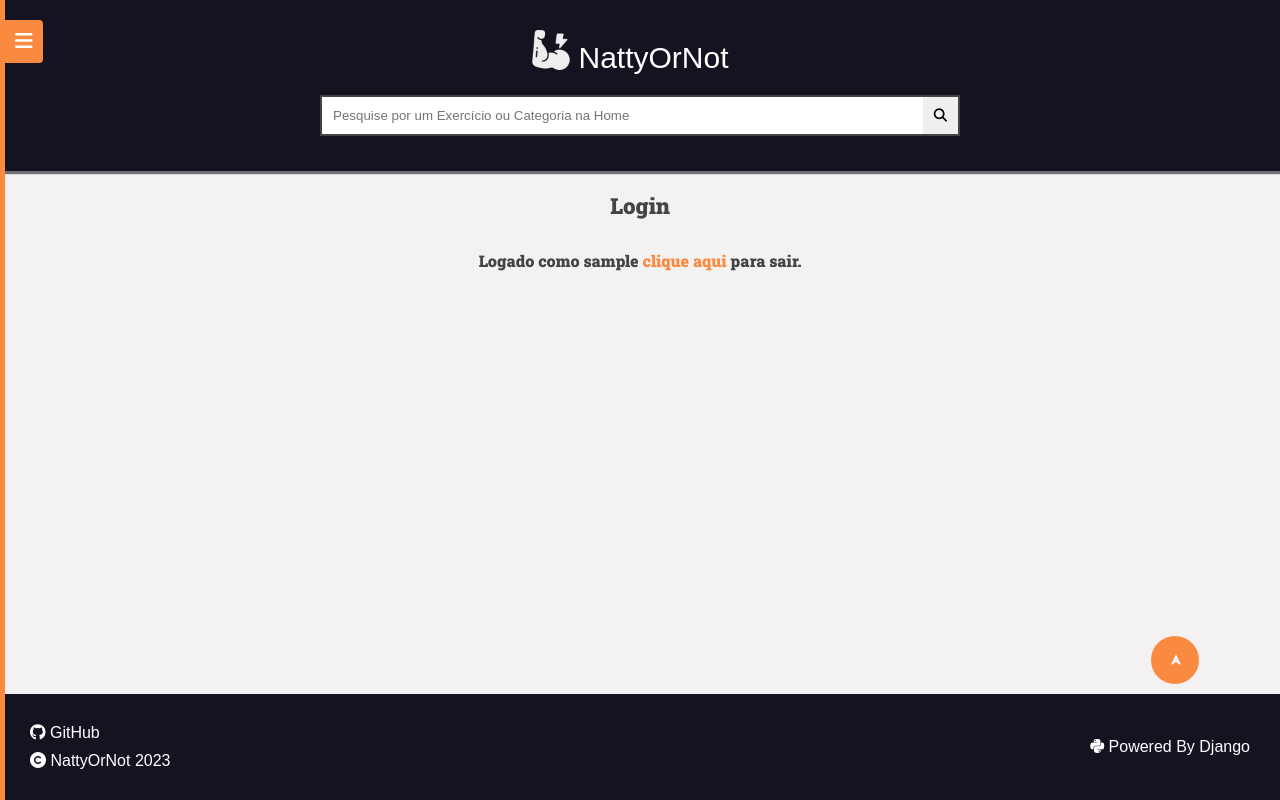
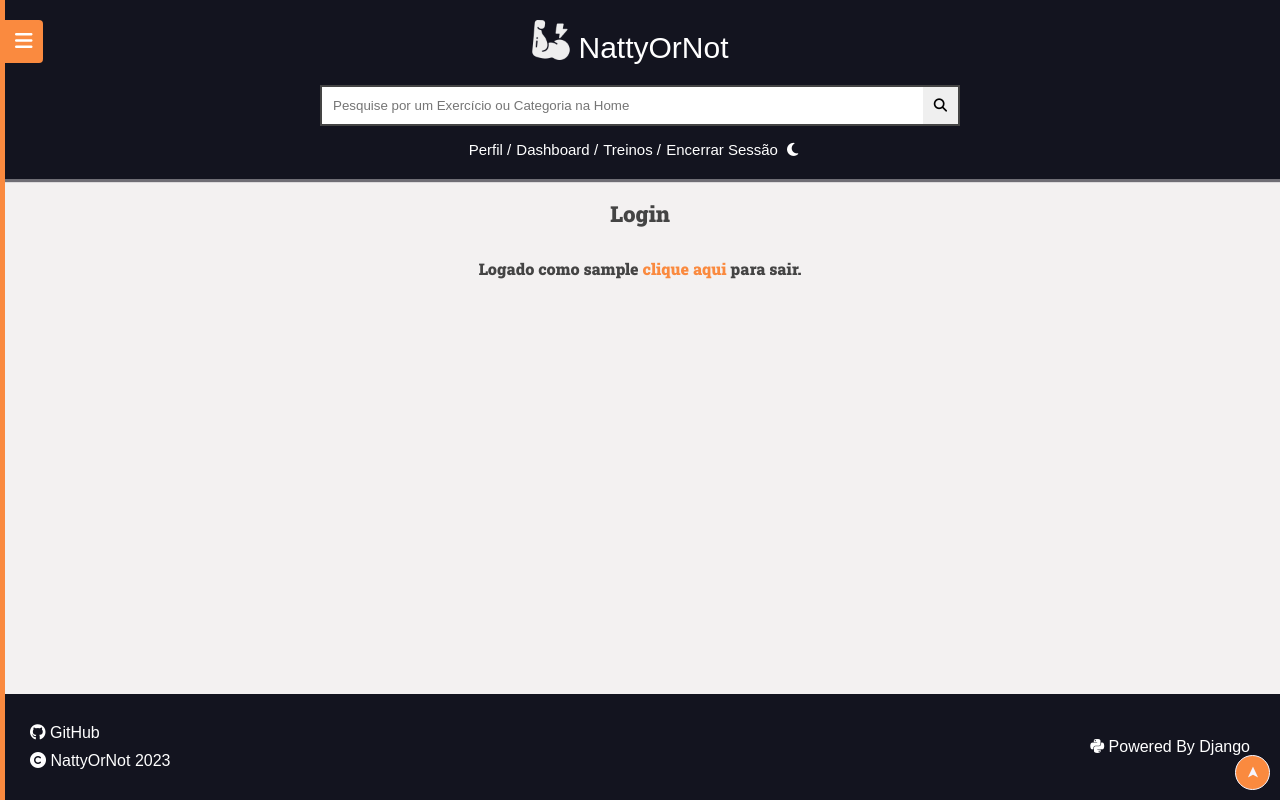
Before and after one commit to bryanoliveira11/Projeto-NattyOrNot, a Django app: page /user/login/?next=/user/workouts/search/ in a window 1280 px wide. Run offline with Django 4.2, Linux system fonts and the light colour scheme; the visitor is signed in with stand-in values (Sample User, id 1); some libraries are stand-ins or nearby versions.

Commit message:
ajustado diversos aspectos do site, adicionado um novo mini-menu logo abaixo da search bar e implementado o Dark Mode !

```diff
--- a/NattyOrNot/settings.py
+++ b/NattyOrNot/settings.py
@@ -32,7 +32,8 @@
 # SECURITY WARNING: don't run with debug turned on in production!
 DEBUG = False if environ.get('DEBUG') == '0' else True
 
-ALLOWED_HOSTS: List = [environ.get('RECAPTCHA_DOMAIN', 'www.nattyornot.online')]
+ALLOWED_HOSTS: List = [environ.get(
+    'RECAPTCHA_DOMAIN', 'www.nattyornot.online')]
 
 CSRF_TRUSTED_ORIGINS: List = [environ.get(
     'CSRF_TRUSTED_ORIGINS', 'https://www.nattyornot.online')
--- a/base_static/global/css/style.css
+++ b/base_static/global/css/style.css
@@ -7,6 +7,7 @@
   --color-primary-dark-hover: #212336;
   --color-white: #fff;
   --clr-white-background: #f5f5ff;
+  --clr-dark-background: #313136;
   --color-black: #000;
   --color-dark-text: #444;
   --color-info-dark: #4d86c4;
@@ -59,7 +60,7 @@
 }
 
 ::selection {
-  background: var(--color-gray-2);
+  background: var(--color-primary-light);
 }
 
 body {
@@ -101,12 +102,6 @@
   box-shadow: 2px 1px 1px 2px var(--color-primary-dark-shadow);
 }
 
-.main-header-content {
-  display: block;
-  margin: 0 auto;
-  padding: 1rem;
-}
-
 .main-header-content span {
   font-size: 3rem;
 }
@@ -117,9 +112,11 @@
 
 .main-logo.logo {
   display: flex;
-  align-items: flex-end;
-  justify-content: center;
-  margin-right: var(--spacing-gutter-medium);
+  align-items: end;
+  justify-content: end;
+  margin: 0 auto;
+  padding-right: var(--spacing-gutter-medium);
+  width: fit-content;
 }
 
 .main-logo.logo img {
@@ -177,6 +174,49 @@
 
 .search-form:focus-within .search-button {
   color: var(--color-primary);
+}
+
+/* menu shortcuts - dark mode ?  */
+
+.shortcuts-container {
+  padding: 1rem 0.4rem 0 0;
+}
+
+.shortcuts-container span,
+.fa-moon,
+.fa-sun {
+  color: var(--color-white);
+  font-size: 1.5rem;
+}
+
+.shortcuts-container span a,
+.fa-moon,
+.fa-sun {
+  transition: all 150ms ease-in-out;
+  margin-left: 0.1rem;
+}
+
+.shortcuts-container span a:hover,
+.fa-moon:hover,
+.fa-sun:hover {
+  color: var(--color-primary);
+  cursor: pointer;
+}
+
+.fa-moon,
+.fa-sun {
+  padding-left: 0.4rem;
+}
+
+.dark-mode-style {
+  background: var(--clr-dark-background);
+  color: var(--color-gray-0);
+}
+
+.dark-mode-cards,
+.dark-mode-table {
+  background: var(--color-gray-1);
+  color: var(--color-dark-text);
 }
 
 /* home exercise cards */
@@ -1313,6 +1362,10 @@
   margin-right: 0.3rem;
 }
 
+.mr-1 {
+  margin-right: 1rem;
+}
+
 .left {
   text-align: left;
 }
--- a/base_templates/global/base.html
+++ b/base_templates/global/base.html
@@ -15,6 +15,7 @@
 <a class="back-to-top" href="#">➤</a>
 {% include "global/partials/pagination.html" %}
 {% include "global/partials/footer.html" %}
+<script src="{% static 'global/js/darkmode.js' %}"></script>
 <script src="{% static 'global/js/scripts.js' %}"></script>
 <script src="https://www.google.com/recaptcha/api.js" async defer></script>
 </body>
--- a/base_templates/global/partials/form.html
+++ b/base_templates/global/partials/form.html
@@ -54,10 +54,10 @@
 
     {% if is_login_page %}
         <div class="show-password-container prevent-select">
-            <p class="plaintext-button show-password" id="show-password">
+            <div class="plaintext-button show-password" id="show-password">
                 <i class="fa-regular fa-eye" id="show-password-icon"></i>
                 <a id="show-password-text">Mostrar</a>
-            </p>
+            </div>
         </div>
     {% endif %}
 
--- a/base_templates/global/partials/header.html
+++ b/base_templates/global/partials/header.html
@@ -4,9 +4,28 @@
   <div class="main-header container">
     <div class="main-header-content center">
       <a href="{% url 'training:home' %}" class="main-logo logo">
-        <img src="{% static 'global/imgs/logo.png' %}" alt="">
-        <span class="main-logo-text"> NattyOrNot </span>
+        <img src="{% static 'global/imgs/logo.png' %}" alt="logo do site">
+        <span class="main-logo-text" title="NattyOrNot"> NattyOrNot </span>
       </a>
       {% include "global/partials/search.html" %}
+
+      {% if request.user.is_authenticated %}
+        <div class="shortcuts-container">
+          <span>
+            <a href="{% url 'users:user_profile' request.user %}" title="Perfil">Perfil</a> /
+            <a href="{% url 'users:user_dashboard' %}" title="Dashboard">Dashboard</a> /
+            <a href="{% url 'users:user_workouts'%}" title="Treinos">Treinos</a> /
+            <span>
+              <a href="{% url 'users:logout' %}" class="user-logout-link" title="Encerrar Sessão">
+                Encerrar Sessão
+              </a>
+              {% include "global/partials/logout_form.html" %}
+            </span>
+      {% endif %}
+            <button class="plaintext-button mr-1" id="toggle-dark-mode" title="Dark Mode">
+              <i class="fa-solid" id="menu-icon"></i>
+            </button>
+          </span>
+        </div>
     </div>
 </header>
--- a/base_templates/global/partials/menu.html
+++ b/base_templates/global/partials/menu.html
@@ -1,3 +1,4 @@
+{% load static %}
 {% load filters %}
 <button class="button-show-menu button-show-menu-is-visible">
     <i class="fas fa-bars"></i>
@@ -12,7 +13,8 @@
 
     <div class="menu-content">
         <nav class="menu-nav">
-            <span class="menu-link hello center">
+            <span class="menu-link hello center flex-center">
+                <img src="{% static 'global/imgs/logo.png' %}" alt="logo do site">
                 NattyOrNot
             </span>
 
--- a/training/templates/training/pages/exercise_detail.html
+++ b/training/templates/training/pages/exercise_detail.html
@@ -9,7 +9,7 @@
     <div class="center">
         <h2 class="form-tag main">
             Exercício - {{page_tag}}
-            <h3 class="home-remove-filter home">
+            <h3 class="home-remove-filter home form-tag main">
                 <a href="{% url 'training:home' %}">
                     <i class="fa-solid fa-circle-left"></i>
                     <span class="back-to-home">Voltar</span>
--- a/training/templates/training/partials/exercise_card.html
+++ b/training/templates/training/partials/exercise_card.html
@@ -41,7 +41,8 @@
         {% endif %}
     </div>
 
-    {% if is_dashboard_page %}
+    <div class="exercise-card-background">
+        {% if is_dashboard_page %}
         <div class="exercise-title-container dashboard-exercise-title">
             <h2 class="exercise-title dashboard-exercise-title">
                 {% if not exercise.is_published %}
@@ -192,5 +193,6 @@
     {% endif %}
 
     {% endif %}
+    </div>
 
 </div>
--- a/users/templates/users/pages/create_exercise.html
+++ b/users/templates/users/pages/create_exercise.html
@@ -15,7 +15,7 @@
             </h3>
         {% endif %}
         <div class="login-message container center">
-            <h3>
+            <h3 class="form-tag main">
                 <a href="{% url 'users:user_dashboard' %}" class="plaintext-button">
                     <i class="fa-solid fa-circle-left"></i>
                     Clique aqui
--- a/users/templates/users/pages/create_workout.html
+++ b/users/templates/users/pages/create_workout.html
@@ -15,7 +15,7 @@
             </h3>
         {% endif %}
         <div class="login-message container center">
-            <h3>
+            <h3 class="form-tag">
                 <a href="{% url 'users:user_workouts' %}" class="plaintext-button">
                     <i class="fa-solid fa-circle-left"></i>
                     Clique aqui
--- a/users/templates/users/pages/user_dashboard.html
+++ b/users/templates/users/pages/user_dashboard.html
@@ -9,7 +9,6 @@
             {{page_tag}}
         </h2>
         <div class="dashboard-message-padding">
-            {% include "users/partials/login_message.html" %}
             {% include "users/partials/toggle_filters.html" %}
             {% include "users/partials/exercise_filters.html" %}
             {% include "global/partials/messages.html" %}
--- a/users/templates/users/pages/user_profile.html
+++ b/users/templates/users/pages/user_profile.html
@@ -17,7 +17,6 @@
             Meu Perfil ({{request.user.username|title_limit_length}}) - Alterar Senha
         {% endif %}
     </h2>
-    {% include "users/partials/login_message.html" %}
 
     <div class="show-user-form">
         {% if is_profile_page %}
@@ -45,7 +44,7 @@
     {% if is_google_account %}
         <span class="btn-google-signin profile center">
             <img src="{% static 'global/imgs/google_icon.png' %}" alt="Logar com google">
-            Conectado com Google.
+            Conta Google
         </span>
     {% endif %}
     {% include "global/partials/messages.html" %}
--- a/users/templates/users/pages/user_workout.html
+++ b/users/templates/users/pages/user_workout.html
@@ -10,13 +10,12 @@
             {{page_tag}}
         </h2>
         <div class="dashboard-message-padding">
-            {% include "users/partials/login_message.html" %}
             {% include "global/partials/messages.html" %}
         </div>
     </div>
     <div class="main-content main-content-list container center">
         {% if workouts %}
-            <table>
+            <table class="content-table">
                 <thead>
                   <tr>
                     <th scope="col">Nome do Treino</th>
--- a/users/templates/users/pages/user_workout_detail.html
+++ b/users/templates/users/pages/user_workout_detail.html
@@ -7,7 +7,7 @@
         <h2 class="form-tag main capitalize">
             {{page_tag}}
         </h2>
-        <h3 class="home-remove-filter">
+        <h3 class="home-remove-filter form-tag">
             <a href="{% url 'users:user_workouts' %}">
                 <i class="fa-solid fa-circle-left"></i>
                 Voltar
--- a/users/templates/users/partials/toggle_filters.html
+++ b/users/templates/users/partials/toggle_filters.html
@@ -1,4 +1,4 @@
-<div class="dash-filters">
+<div class="dash-filters form-tag">
     <div class="toggle-filters">
         <h2 class="filters-button">Filtros <i class="fa-solid fa-sliders"></i></h2>
     </div>
--- a/users/templates/users/partials/workout_exercise_card.html
+++ b/users/templates/users/partials/workout_exercise_card.html
@@ -12,6 +12,8 @@
             {{exercise.title}}
         </h2>
     </div>
+
+    <div class="exercise-card-background">
         <div class="exercise-data">
             {% if exercise.categories.all%}
                 <span class="exercise-data-item">
@@ -55,3 +57,4 @@
             </div>
         </div>
     </div>
+</div>
```
Also changed, not shown: other parts of base_static/global/css/style.css (+32 -15 lines), base_static/global/js/darkmode.js (added, +84 -0 lines), base_static/global/js/scripts.js (+5 -4 lines). Lines whose indentation alone changed are shown as unchanged.
